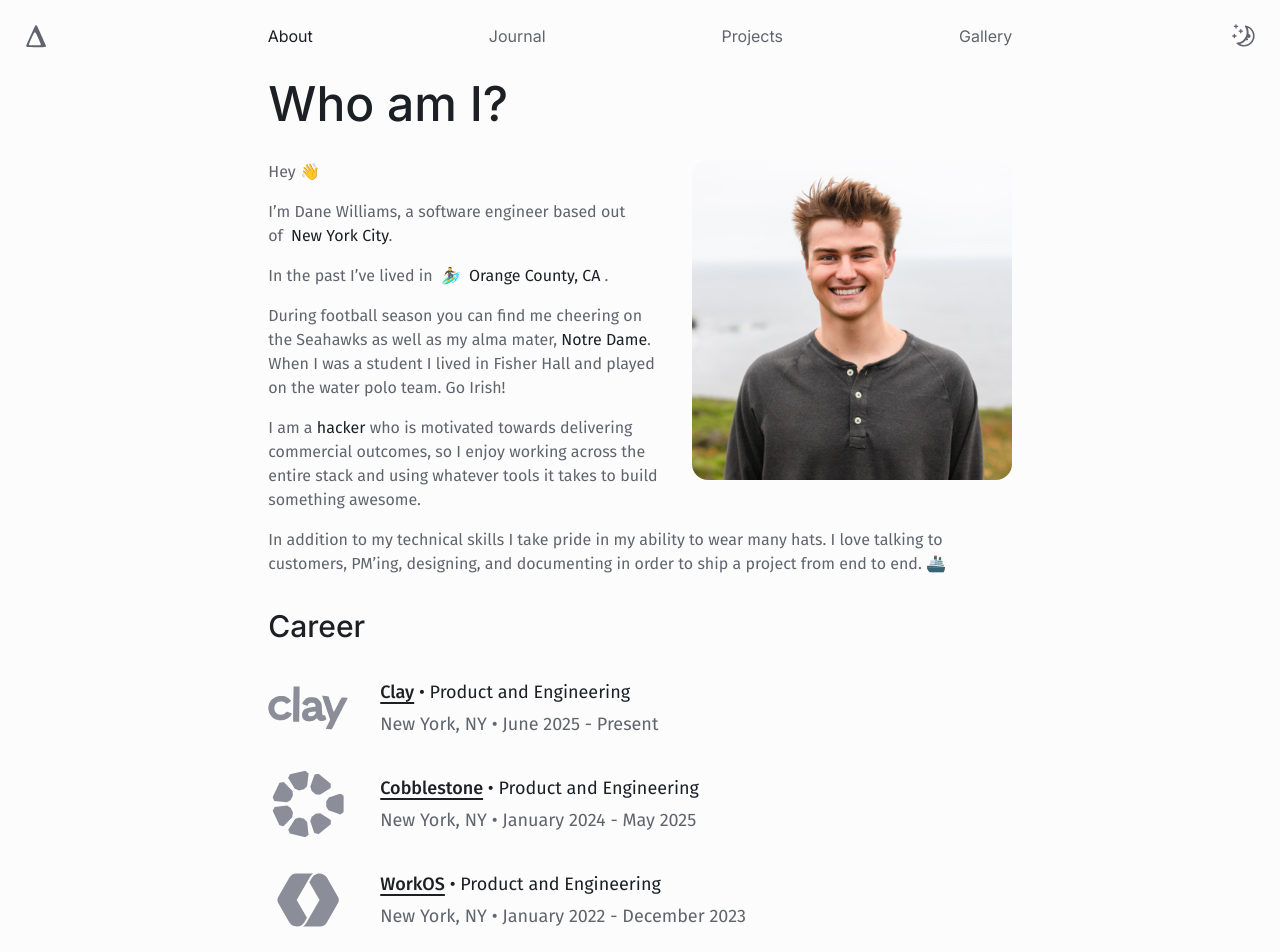
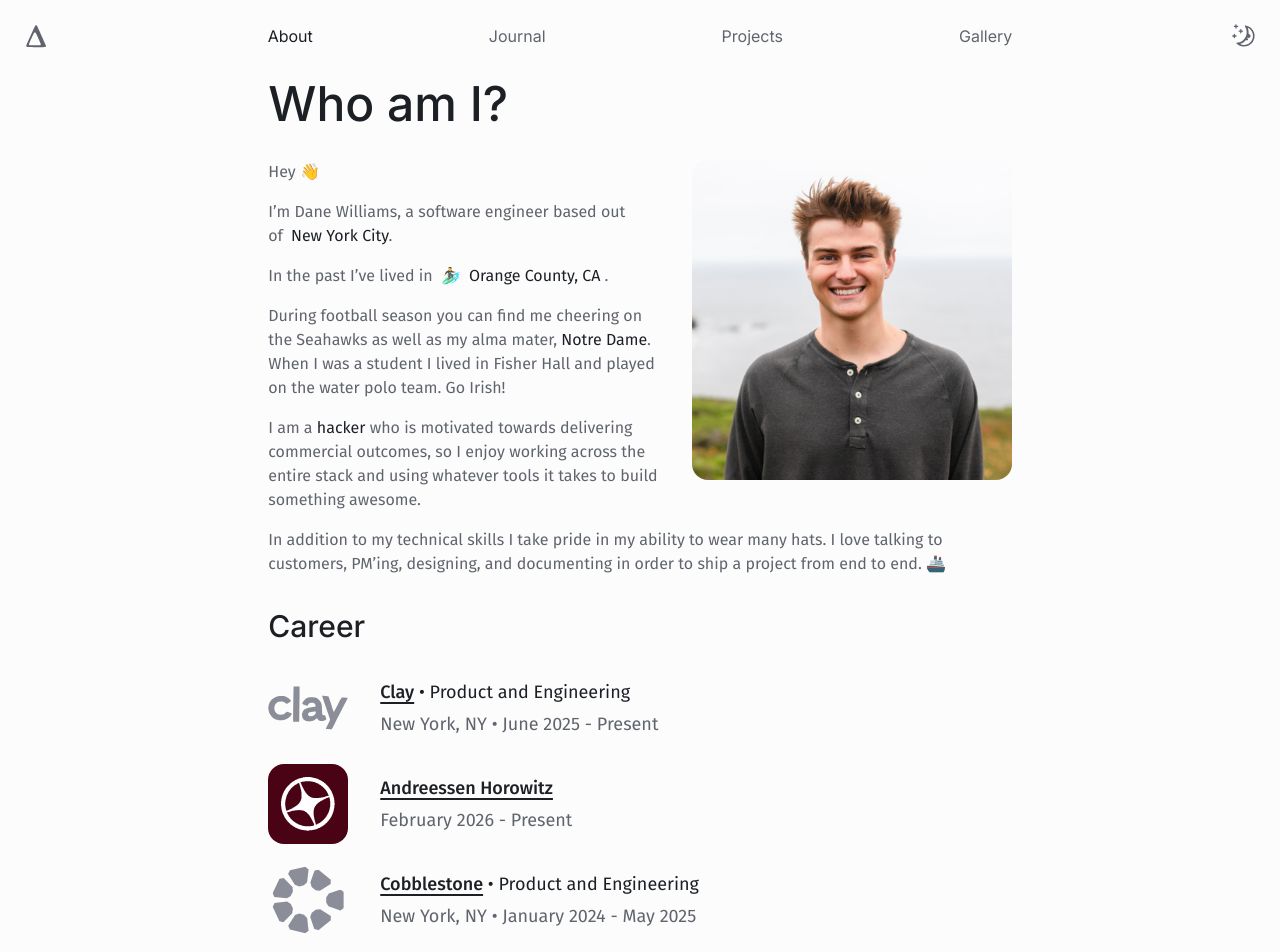
Before and after one commit to danerwilliams/danewilliams.com, a Next.js app: page /about in a window 1280 px wide. Shown: the top 952 px of the page. Built offline with nearby package versions, Linux system fonts and the light colour scheme.

Commit message:
Add a16z to about career history
Co-authored-by: Dane Williams <hey@dane.to>

```diff
--- /dev/null
+++ b/components/icons/a16z-icon.tsx
@@ -0,0 +1,19 @@
+import Image from 'next/image';
+import { FC } from 'react';
+
+interface A16zIconProps {
+  className?: string;
+}
+
+export const A16zIcon: FC<Readonly<A16zIconProps>> = ({ className }) => (
+  <div className={`relative h-full w-full ${className ?? ''}`}>
+    <Image
+      fill
+      priority={false}
+      alt="Andreessen Horowitz logo"
+      src="/static/images/logos/a16z.svg"
+      className="object-contain"
+      sizes="80px"
+    />
+  </div>
+);
--- a/components/resume-item.tsx
+++ b/components/resume-item.tsx
@@ -1,17 +1,26 @@
-import { FC, ReactNode } from 'react';
+import Image from 'next/image';
+import { FC } from 'react';
 import { AttIcon } from './icons/att-icon';
 import { QualtricsIcon } from './icons/qualtrics-icon';
 import { SymetraIcon } from './icons/symetra-icon';
 import { WorkosIcon } from './icons/workos-icon';
 import { CobblestoneIcon } from './icons/cobblestone-icon';
 import { ClayIcon } from './icons/clay-icon';
+import { A16zIcon } from './icons/a16z-icon';
 
 export interface ResumeItemProps {
   company: string;
-  logo: 'workos' | 'qualtrics' | 'att' | 'symetra' | 'cobblestone' | 'clay';
-  title: string;
+  logo:
+    | 'workos'
+    | 'qualtrics'
+    | 'att'
+    | 'symetra'
+    | 'cobblestone'
+    | 'clay'
+    | 'a16z';
+  title?: string;
   link: string;
-  location: string;
+  location?: string;
   startDate: string;
   endDate?: string | undefined;
 }
@@ -24,7 +33,25 @@ export const ResumeItem: FC<Readonly<ResumeItemProps>> = ({
   location,
   startDate,
   endDate,
-}) => (
+}) => {
+  const formattedStartDate = new Date(startDate).toLocaleString('en-US', {
+    year: 'numeric',
+    month: 'long',
+    timeZone: 'UTC',
+  });
+  const formattedEndDate = endDate
+    ? new Date(endDate).toLocaleString('en-US', {
+        year: 'numeric',
+        month: 'long',
+        timeZone: 'UTC',
+      })
+    : 'Present';
+  const summaryParts = [
+    location,
+    `${formattedStartDate} - ${formattedEndDate}`,
+  ].filter(Boolean);
+
+  return (
     <div className="flex grow items-center mt-4">
       <div className="flex items-center h-14 w-14 md:h-16 md:w-16 lg:h-20 lg:w-20 text-lightmode-logo dark:text-darkmode-logo">
         {(() => {
@@ -41,6 +68,8 @@ export const ResumeItem: FC<Readonly<ResumeItemProps>> = ({
               return <CobblestoneIcon />;
             case 'clay':
               return <ClayIcon />;
+            case 'a16z':
+              return <A16zIcon />;
             default:
               return null;
           }
@@ -57,23 +86,10 @@ export const ResumeItem: FC<Readonly<ResumeItemProps>> = ({
           >
             {company}
           </a>
-        {` • ${title}`}
+          {title ? ` • ${title}` : ''}
         </div>
-      <div className="mt-1">{`${location} • ${new Date(
-        startDate,
-      ).toLocaleString('en-US', {
-        year: 'numeric',
-        month: 'long',
-        timeZone: 'UTC',
-      })} - ${
-        endDate
-          ? new Date(endDate).toLocaleString('en-US', {
-              year: 'numeric',
-              month: 'long',
-              timeZone: 'UTC',
-            })
-          : 'Present'
-      }`}</div>
+        <div className="mt-1">{summaryParts.join(' • ')}</div>
       </div>
     </div>
   );
+};
--- a/pages/about.tsx
+++ b/pages/about.tsx
@@ -99,6 +99,12 @@ export async function getStaticProps() {
       startDate: new Date(2025, 5).toISOString(),
     },
     {
+      company: 'Andreessen Horowitz',
+      logo: 'a16z',
+      link: 'https://a16z.com',
+      startDate: new Date(2026, 1).toISOString(),
+    },
+    {
       company: 'Cobblestone',
       logo: 'cobblestone',
       title: 'Product and Engineering',
```
Also changed, not shown: public/static/images/logos/a16z.svg (added). Lines whose indentation alone changed are shown as unchanged.
